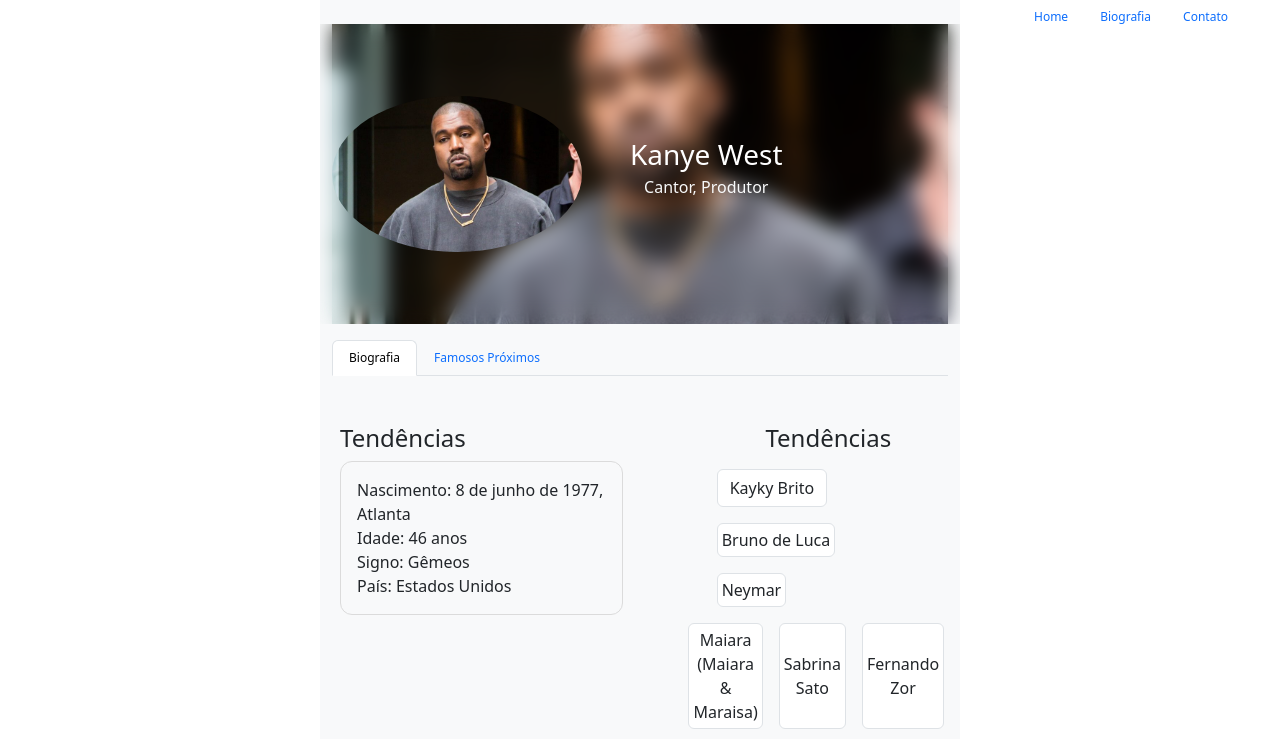
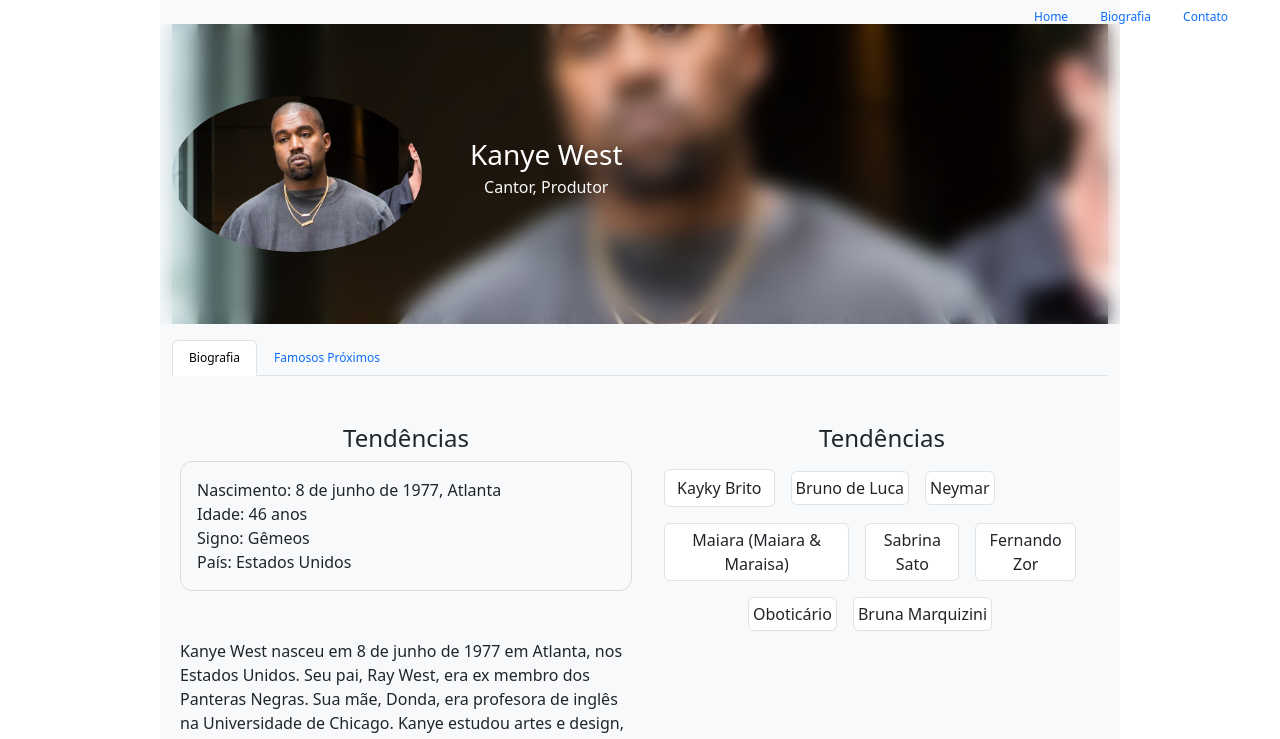
Before and after one commit to Renanluizssx/Projeto-Kanye-West, a React (Create React App) app in the folder myapp/: page /Biografia in a window 1280 px wide. Shown: the top 739 px of the page. Built offline with nearby package versions, Linux system fonts and the light colour scheme.

Commit message:
commitado

```diff
--- a/myapp/src/Componentes/header-biografia/index.js
+++ b/myapp/src/Componentes/header-biografia/index.js
@@ -10,7 +10,7 @@ function HeaderBiografia({ Row, Col }) {
           <Row className="align-items-center container-header">
             <Col>
               <Row>
-                <Col className="d-flex align-items-center text-light flex-sm-column flex-lg-row">
+                <Col className="d-flex align-items-center text-light flex-column flex-sm-column flex-lg-row">
                   <img
                     className="imagem-kanye-biografia h-100"
                     src={Kanye}
--- a/myapp/src/Componentes/tendencias/index.js
+++ b/myapp/src/Componentes/tendencias/index.js
@@ -2,9 +2,9 @@ import "./index.css";
 import Button from "react-bootstrap/Button";
 function Tendencias({ Row, Col }) {
   return (
-    <Row className="tendencias">
+    <Row className="tendencias flex-row">
       <h2 className="fs-4 text-center">Tendências</h2>
-      <Row className="d-lg-flex flex-column">
+      <Row>
         <Col xs={12} className="tendencias-col justify-content-center">
           <Button variant="p-1 mb-2 bg-white text-dark border tendencias m-2">
             Kayky Brito
--- a/myapp/src/pages/biografia/index.js
+++ b/myapp/src/pages/biografia/index.js
@@ -11,28 +11,15 @@ function Biografia() {
     <Container fluid>
       <Row className="justify-content-center">
         <Navegacao Row={Row} Col={Col} />
-        <Col xs={6} className="bg-light pt-4 mb-1">
+        <Col xs={12} sm={9} md={9} lg={9} className="bg-light pt-4 mb-1">
           <HeaderBiografia Row={Row} Col={Col} />
           <main className="mw-100  ms-2">
-            <Row className="mt-5">
-              <Col xs={7}>
+            <Row className="mt-5 flex-sm-row">
+              <Col xs={12} sm={6} md={6} lg={6} xl={6} xxl={6}>
                 <Row className="caixa-detalhes fs-6">
-                  <h2 className="fs-4">Tendências</h2>
-                  {
-                    /* <Col className="border p-3 w-100" xs={7}>
-                    <span className="fw-bold text-dark md-0">Nascimento:</span>
-                    8 de junho de 1977, Atlanta
-                    <br />
-                    <span className="fw-bold text-dark md-0">Idade:</span> 46
-                    anos
-                    <br />
-                    <span className="fw-bold text-dark md-0">Signo:</span>
-                    Gêmeos
-                    <br />
-                    <span className="fw-bold text-dark md-0"> País: </span>
-                    Estados Unidos
-                  </Col> */
-                    <Col xs={12} sm={10}>
+                  <h2 className="fs-4 text-center">Tendências</h2>
+
+                  <Col xs={12} sm={12} md={12} lg={12} xxl={12}>
                     <Box
                       className="d-flex flex-column p-3"
                       sx={{
@@ -52,15 +39,14 @@ function Biografia() {
                       </span>
                     </Box>
                   </Col>
-                  }
                 </Row>
               </Col>
-              <Col xs={5}>
+              <Col xs={12} sm={6} md={6} lg={6} xl={6} xxl={6}>
                 <Tendencias Row={Row} Col={Col} />
               </Col>
             </Row>
             <Row>
-              <Col xs={7} xxl={7} sm={12}>
+              <Col xs={12} sm={6} md={6}>
                 <section className="secao-biografia fs-6">
                   <p>
                     Kanye West nasceu em 8 de junho de 1977 em Atlanta, nos
```
Lines whose indentation alone changed are shown as unchanged.
